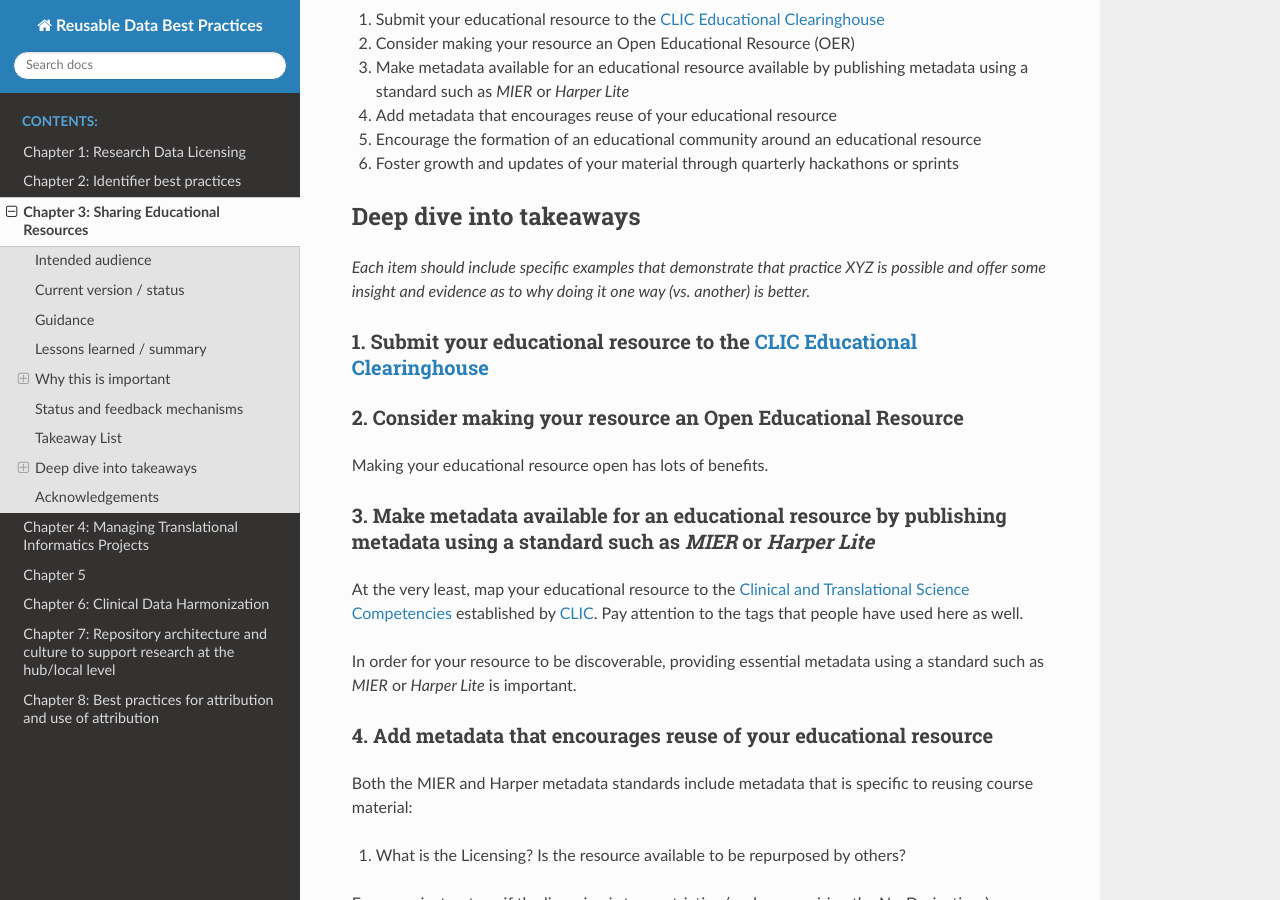
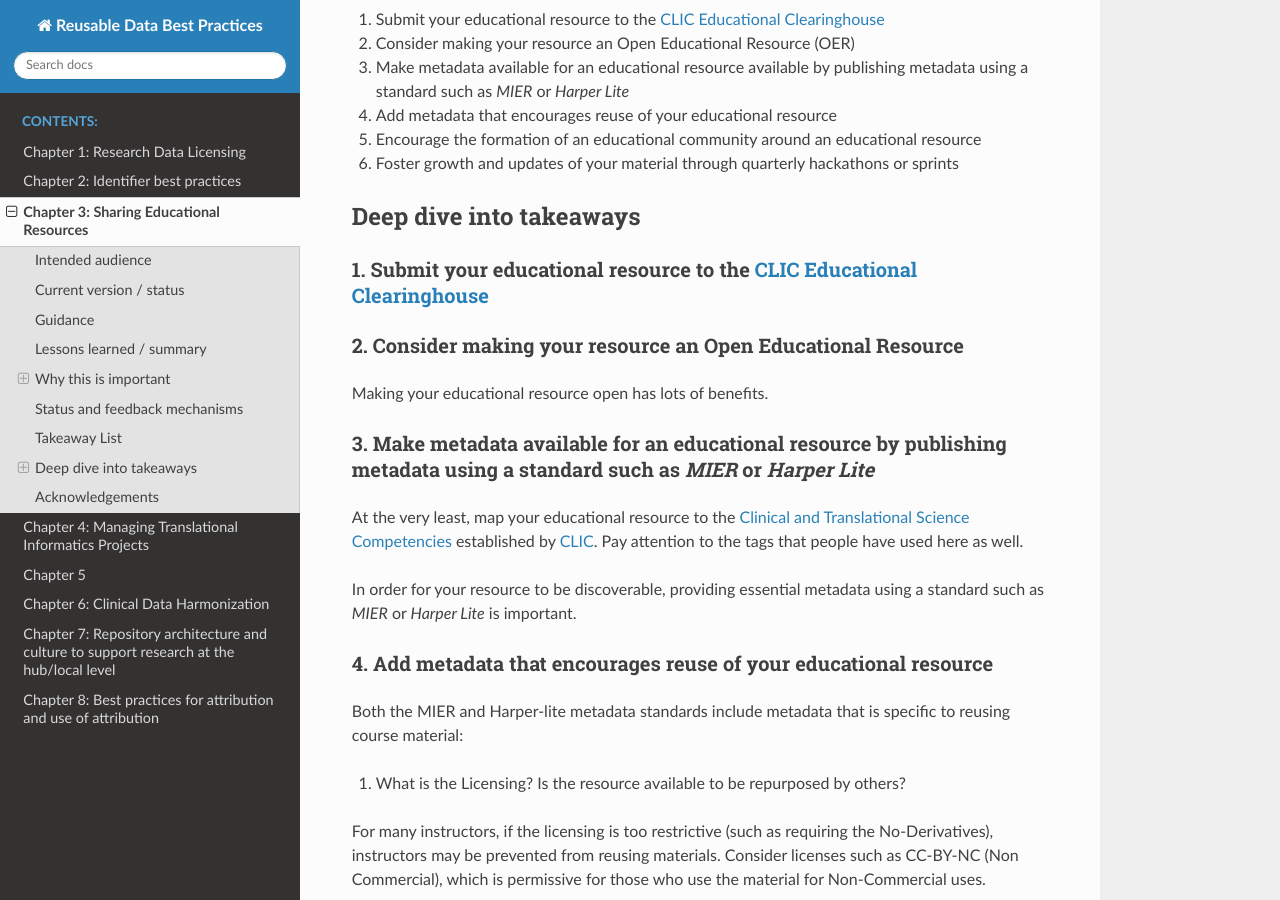
Before and after one commit to data2health/informatics-playbook, a Sphinx documentation site: the page built from docs/chapters/chapter_3.md, in a window 1280 px wide and 900 px high, scrolled down 1604 px. Built offline with Sphinx 7.4.7 and the Read the Docs theme 2.0.0, drawn with Linux system fonts in a browser that asks for light colours; some of the changed text lies outside the part shown.

Commit message:
Update chapter_3.md

```diff
--- a/docs/chapters/chapter_3.md
+++ b/docs/chapters/chapter_3.md
@@ -10,7 +10,7 @@ Educators at CTSAs who want to build a community of learners around their educat
 
 ## Guidance
 
-*tbd, but some indication of whether the draft is early, actively soliciting comments, or ready to implement*
+*Actively Soliciting Comments and Feedback*
 
 ## Lessons learned / summary
 
@@ -53,8 +53,6 @@ One alternative to a single site maintaining an education resource is providing
 
 ## Deep dive into takeaways
 
-*Each item should include specific examples that demonstrate that practice XYZ is possible and offer some insight and evidence as to why doing it one way (vs. another) is better.*
-
 ### 1. Submit your educational resource to the [CLIC Educational Clearinghouse](https://clic-ctsa.org/education)
 
 ### 2. Consider making your resource an Open Educational Resource
@@ -69,7 +67,7 @@ In order for your resource to be discoverable, providing essential metadata usin
 
 ### 4. Add metadata that encourages reuse of your educational resource
 
-Both the MIER and Harper metadata standards include metadata that is specific to reusing course material:
+Both the MIER and Harper-lite metadata standards include metadata that is specific to reusing course material:
 
 1. What is the Licensing? Is the resource available to be repurposed by others?
 
```
Also changed, not shown: other parts of docs/chapters/chapter_3.md (+2 -2 lines).
